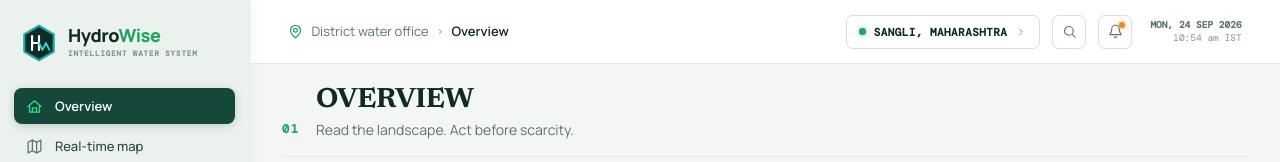
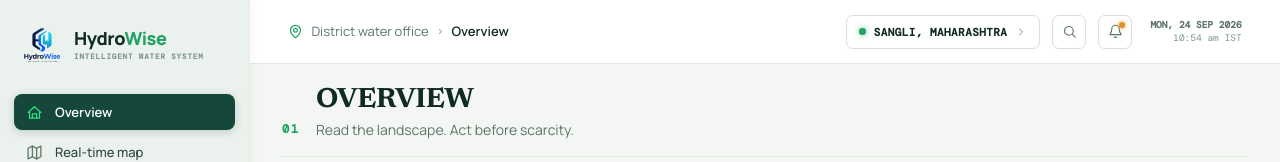
Before and after one commit to ArSlan-Kokane/Hydrowise, a React (Vite) app in the folder apps/web/: page / in a window 1280 px wide. Shown: the top 162 px of the page. Built offline with nearby package versions, Linux system fonts and the light colour scheme; no server answers; a web font is replaced by a local one.

Commit message:
Fixed the dumb logo

```diff
--- a/apps/web/src/components/Sidebar.tsx
+++ b/apps/web/src/components/Sidebar.tsx
@@ -68,30 +68,15 @@ export function Sidebar({
           }}
           aria-label="HydroWise Home"
         >
-          <div className="brand-icon-hex" aria-hidden="true">
-            <svg viewBox="0 0 44 44" fill="none" xmlns="http://www.w3.org/2000/svg">
-              <path
-                d="M22 2 L39 12 L39 32 L22 42 L5 32 L5 12 Z"
-                stroke="#1EA6A8"
-                strokeWidth="2.5"
-                fill="#0F2D25"
-              />
-              {/* Inner isometric letter H and W */}
-              <path
-                d="M14 14 L14 30 M14 22 L22 22 M22 14 L22 30"
-                stroke="#FFFFFF"
-                strokeWidth="2.5"
-                strokeLinecap="round"
-              />
-              <path
-                d="M22 22 L26 30 L30 22 L34 30"
-                stroke="#32D5D7"
-                strokeWidth="2"
-                strokeLinecap="round"
-                strokeLinejoin="round"
-              />
-            </svg>
-          </div>
+          <img
+            src="/HydroWise_Logo.svg"
+            alt="HydroWise Logo"
+            className="brand-logo-image"
+            style={{
+              width: "44px",
+              height: "44px",
+            }}
+          />
           <div className="brand-text-block">
             <div className="brand-title">
               <span className="brand-title-hydro">Hydro</span>
```
Also changed, not shown: apps/web/public/HydroWise_Logo.svg (added), 1 other file (tests, documents, lock files or other folders).
